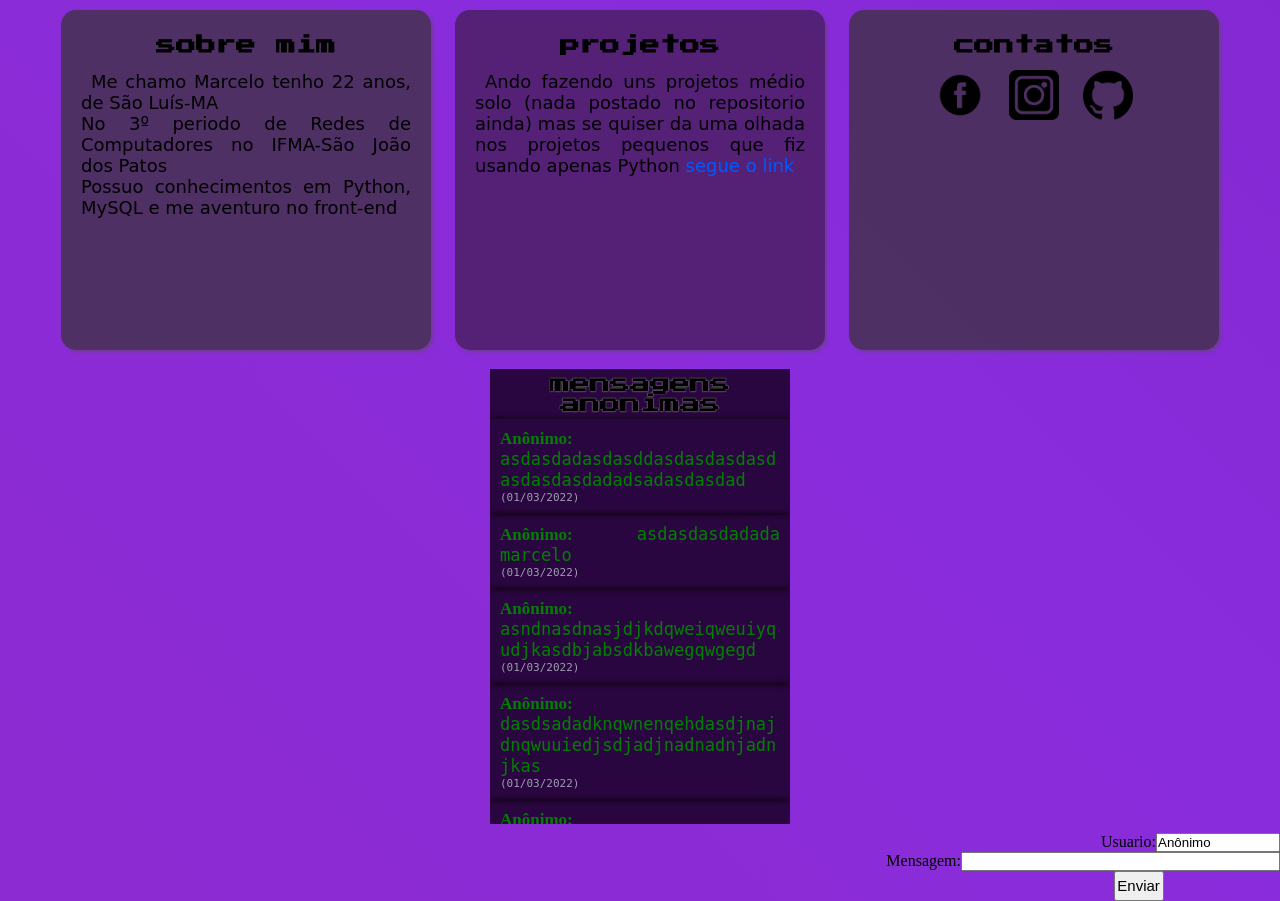
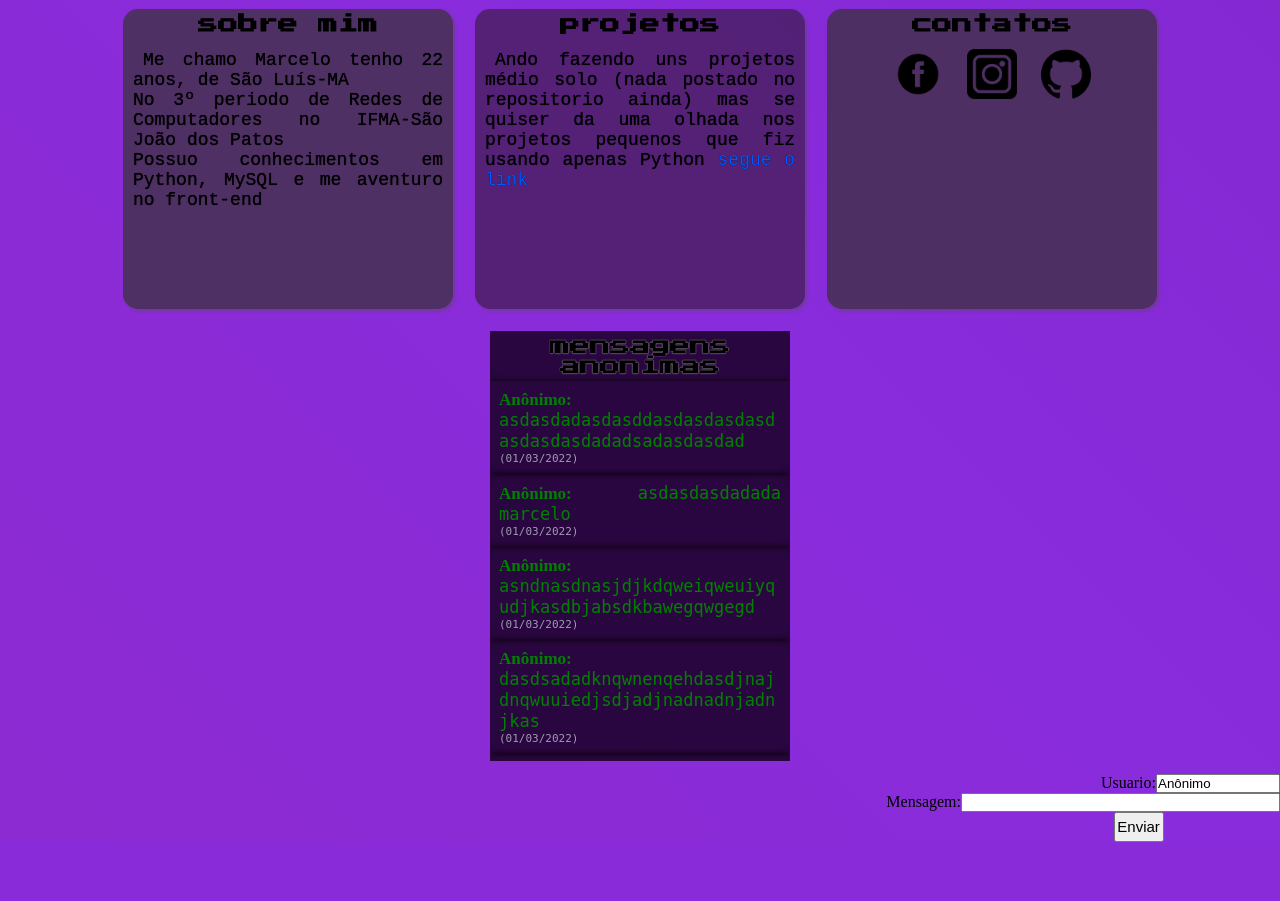
Before and after one commit to marcelo-py/portfolio, a Django app: page / in a window 1280 px wide. Shown: the part 129-1030 px from the top of the page. After the commit the page ends 971 px from the top, so only its background shows below. Run offline with Django 3.2, Linux system fonts and the light colour scheme; data comes from the database, SQL or seed files in the repository; some web fonts are replaced.

Commit message:
zoação da caixa resolvida

```diff
--- a/templates/base.html
+++ b/templates/base.html
@@ -46,11 +46,10 @@
             box-shadow: 2px 2px 3px rgba(100, 69, 114, 0.671);
             width: 330px;
             height: 300px;
-            margin: 10px;
+            margin: 9px;
             border-radius: 15px;
             text-align: center;
             overflow: hidden;
-            padding: 20px;
         }
         h2{
             text-align: center;
@@ -69,12 +68,15 @@
             background-color: #3b1c49ad;
         }
         .descricao{
-            font-family:cursive, 'Segoe UI', Tahoma, Geneva, Verdana, sans-serif;
+            font-family:'Courier New', Courier, monospace;
             word-wrap: break-word;
             font-size: 18px;
             text-align: justify;
             text-indent: 10px;
             margin-top: 5%;
+            margin-left: 3%;
+            margin-right: 3%;
+            text-shadow: 0 0 0.7px black;
 
         }
         span{
@@ -108,10 +110,10 @@
         #mensagens{
             background-color: #1e032ce3;
             width: 300px;
-            max-height: 455px;
+            max-height: 430px;
             display: inline-block;
             overflow-y: scroll;
-            margin: 5px;
+            margin: 9px;
             position: relative;
         }
         #mensage{
@@ -119,8 +121,8 @@
             color: green;
             box-shadow: 0 0 6px rgb(10, 1, 12);
             text-align: justify;
-            padding: 10px;
             font-size: 17px;
+            padding: 3%;
         }
         .links{
             text-decoration: none;
```
